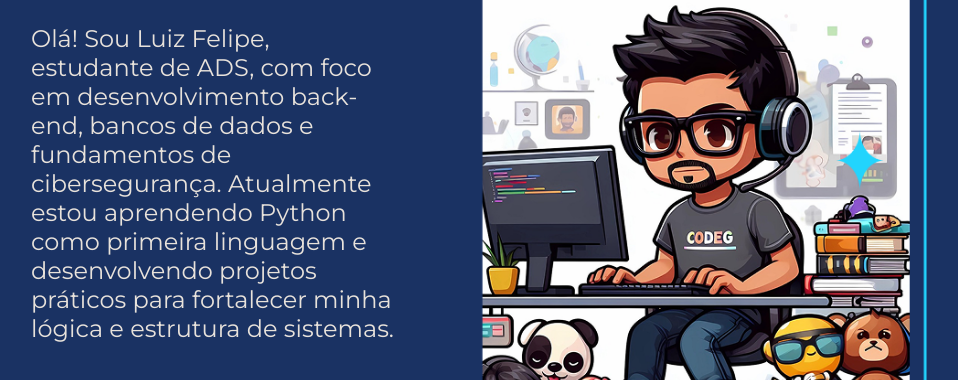
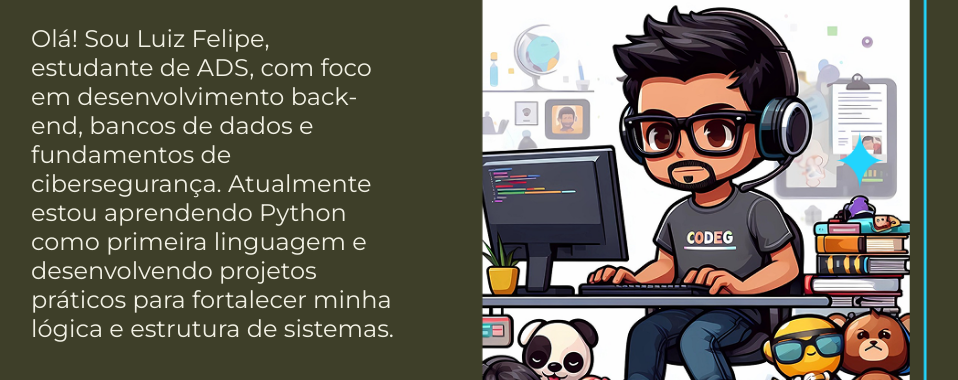
Before and after one commit to LFFavoretto/portifolio, a plain HTML site: page index.html in a window 1280 px wide. Shown: the part 448-828 px from the top of the page, without its empty margins (161-1119 px from the left). Drawn offline with nearby package versions, Linux system fonts and the light colour scheme.

Commit message:
modificação de cores

```diff
--- a/styles/style.css
+++ b/styles/style.css
@@ -1,10 +1,10 @@
 @import url('https://fonts.googleapis.com/css2?family=Krona+One&family=Montserrat:ital,wght@0,100..900;1,100..900&display=swap');
 
 :root {
-    --cor-primaria: #1A3263;
-    --cor-secundaria: #E8E2DB;
-    --cor-terciaria: #FAB95B;
-    --cor-hover: #547792;
+    --cor-primaria: #3E3F29;
+    --cor-secundaria: #F1F0E4;
+    --cor-terciaria: #BCA88D;
+    --cor-hover: #7D8D86;
 
     --fonte-primaria: 'Krona One', sans-serif;
     --fonte-secundaria: 'Montserrat', sans-serif;
@@ -107,7 +107,7 @@ body{
     font-style: normal;
 }
 
-.apresentacao__links__link:hover{
+.apresentacao__links__navegacao:hover{
     background-color: var(--cor-hover);
 }
 
```
